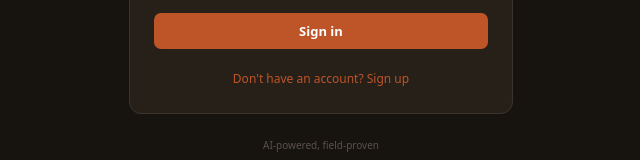
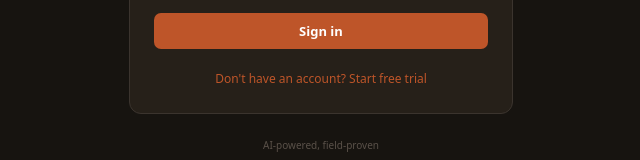
Before and after one commit to Cdiazvillarroel/optia-feed, a Next.js app: page /login in a window 1280 px wide. Shown: the part 458-618 px from the top of the page, without its empty margins (319-959 px from the left). Built offline with nearby package versions, Linux system fonts and the light colour scheme; no server answers.

Commit message:
Update page.tsx

```diff
--- a/app/(auth)/login/page.tsx
+++ b/app/(auth)/login/page.tsx
@@ -2,29 +2,26 @@
 
 import { useState } from 'react'
 import { createClient } from '@/lib/supabase/client'
-import { useRouter } from 'next/navigation'
+import { useRouter, useSearchParams } from 'next/navigation'
 
 export default function LoginPage() {
   const [email, setEmail] = useState('')
   const [password, setPassword] = useState('')
   const [loading, setLoading] = useState(false)
   const [error, setError] = useState('')
-  const [mode, setMode] = useState<'login' | 'signup'>('login')
   const router = useRouter()
+  const searchParams = useSearchParams()
   const supabase = createClient()
+
+  const isWelcome = searchParams?.get('welcome') === 'true'
 
   async function handleSubmit(e: React.FormEvent) {
     e.preventDefault()
     setLoading(true)
     setError('')
     try {
-      if (mode === 'login') {
-        const { error } = await supabase.auth.signInWithPassword({ email, password })
-        if (error) throw error
-      } else {
-        const { error } = await supabase.auth.signUp({ email, password })
-        if (error) throw error
-      }
+      const { error } = await supabase.auth.signInWithPassword({ email, password })
+      if (error) throw error
       router.push('/workspace')
       router.refresh()
     } catch (err: any) {
@@ -61,13 +58,20 @@ export default function LoginPage() {
 
         {/* Card */}
         <div className="card p-6">
+          {isWelcome && (
+            <div className="bg-[#2E6B42]/15 border border-[#2E6B42]/30 rounded-lg px-4 py-3 mb-4">
+              <p className="text-sm font-semibold text-[#5dca7a]">Account created!</p>
+              <p className="text-xs text-[#5dca7a]/80 mt-0.5">Your 24-hour trial is active. Sign in with the password you just created.</p>
+            </div>
+          )}
+
           <h1 className="text-xl font-bold text-text mb-1">
-            {mode === 'login' ? 'Welcome back' : 'Create account'}
+            {isWelcome ? 'Sign in to get started' : 'Welcome back'}
           </h1>
           <p className="text-sm text-text-faint mb-6">
-            {mode === 'login'
-              ? 'Sign in to your nutrition platform'
-              : 'Start formulating smarter rations'}
+            {isWelcome
+              ? 'Use the email and password from your signup'
+              : 'Sign in to your nutrition platform'}
           </p>
 
           <form onSubmit={handleSubmit} className="flex flex-col gap-3">
@@ -85,17 +89,17 @@ export default function LoginPage() {
               <p className="text-sm text-status-red bg-status-red/10 rounded px-3 py-2">{error}</p>
             )}
             <button type="submit" disabled={loading} className="btn btn-primary w-full justify-center mt-1">
-              {loading ? 'Loading...' : mode === 'login' ? 'Sign in' : 'Create account'}
+              {loading ? 'Signing in...' : 'Sign in'}
             </button>
           </form>
 
           <div className="mt-4 text-center">
-            <button
-              onClick={() => setMode(mode === 'login' ? 'signup' : 'login')}
-              className="text-sm text-brand hover:underline bg-transparent border-none cursor-pointer"
+            <a
+              href="https://optiafeed.cloud/#trial"
+              className="text-sm text-brand hover:underline"
             >
-              {mode === 'login' ? "Don't have an account? Sign up" : 'Already have an account? Sign in'}
-            </button>
+              Don&apos;t have an account? Start free trial
+            </a>
           </div>
         </div>
 
```
